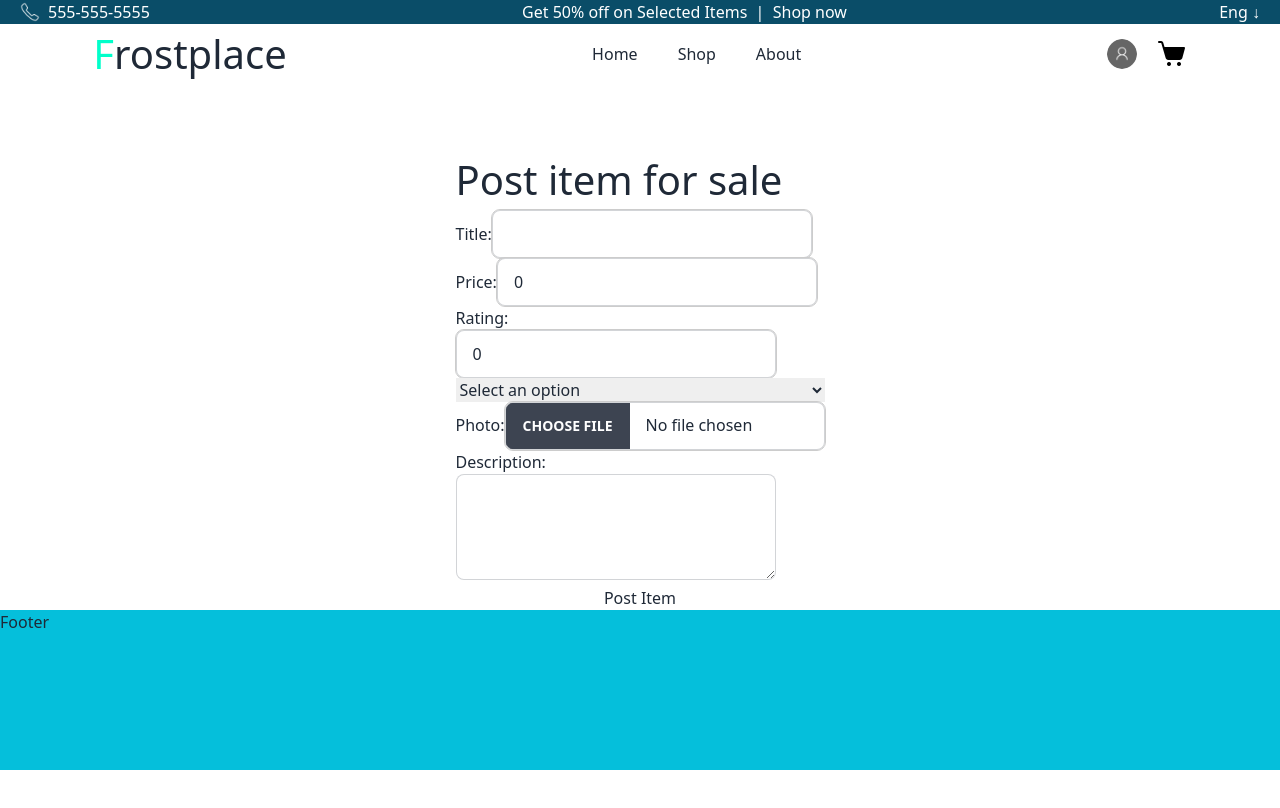
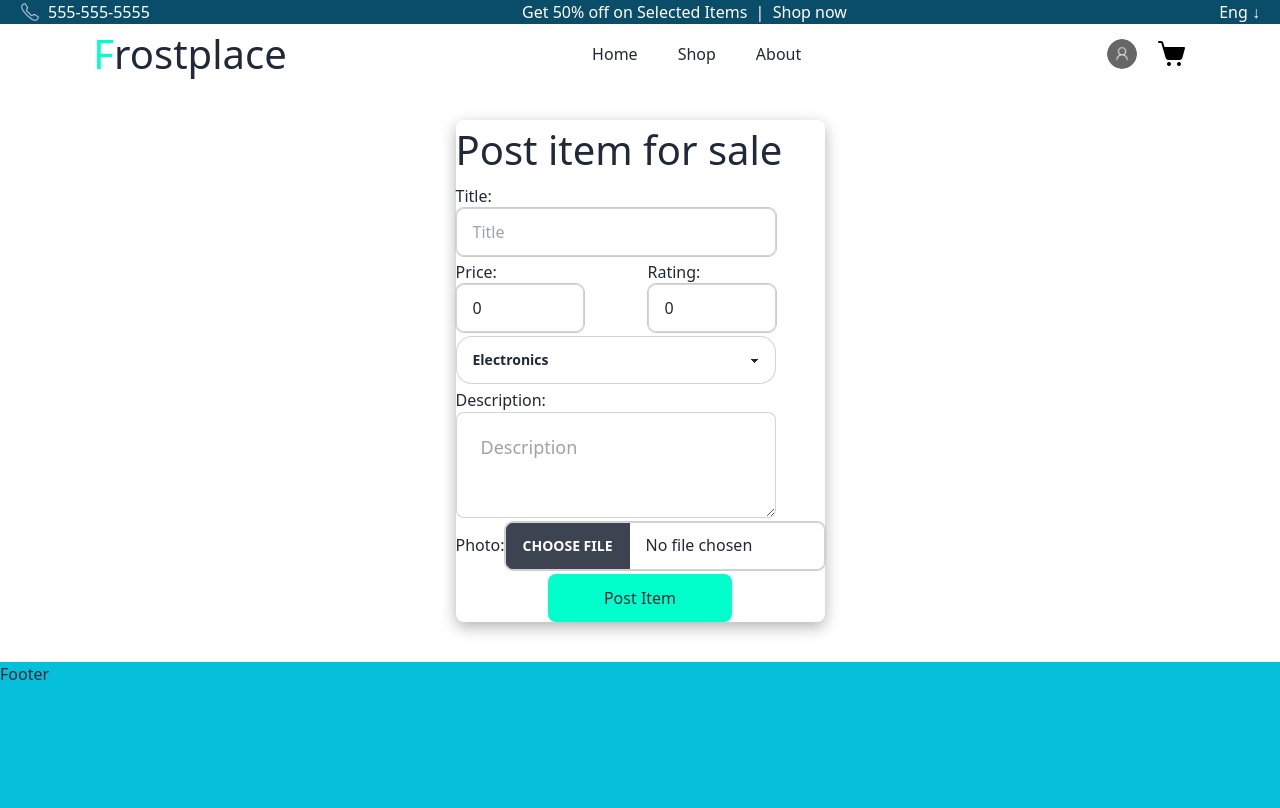
Before and after one commit to tdavis1991/marketplace_project, a React (Vite) app in the folder client/: page /create in a window 1280 px wide. Shown: the top 808 px of the page. Built offline with nearby package versions, Linux system fonts and the light colour scheme; sample sign-in values are in the browser's storage.

Commit message:
working on item form

```diff
--- a/client/src/pages/Home.jsx
+++ b/client/src/pages/Home.jsx
@@ -4,7 +4,7 @@ const Home = () => {
 
   return (
     <div>
-      <a href='/create'>ITEM</a>
+
     </div>
   )
 }
--- a/client/src/pages/ItemForm.jsx
+++ b/client/src/pages/ItemForm.jsx
@@ -65,37 +65,38 @@ const Item = () => {
   }
 
   return (
-    <div className='h-5/6 mt-10'>
-      <form onSubmit={handleSubmit} className='flex flex-col'>
+    <div className='h-5/6 my-10 shadow-md rounded-lg'>
+      <form onSubmit={handleSubmit} className='flex flex-col gap-1'>
         <h2>Post item for sale</h2>
-        <label>
+        <label className='flex flex-col'>
           Title:
-          <input className="input input-bordered w-full max-w-xs" type='text' name='title' value={formData.title} onChange={handleChange} />
+          <input placeholder='Title' className="input input-bordered w-full max-w-xs" type='text' name='title' value={formData.title} onChange={handleChange} />
         </label>
-        <label>
-          Price:
-          <input className="input input-bordered w-full max-w-xs" type='number' name='price' value={formData.price} onChange={handleChange} />
-        </label>
-        <label>
-          Rating:
-          <input className="input input-bordered w-full max-w-xs" type='number' name='rating' value={formData.rating} onChange={handleChange} />
-        </label>
-        <select name='category' value={formData.category} onChange={handleChange}>
-          <option value="">Select an option</option>
+        <div className='flex justify-between w-full max-w-xs'>
+          <label className='flex flex-col w-2/5'>
+            Price:
+            <input placeholder='Price' className="input input-bordered w-full max-w-xs" type='number' name='price' value={formData.price} onChange={handleChange} />
+          </label>
+          <label className='flex flex-col w-2/5'>
+            Rating:
+            <input placeholder='Rating' className="input input-bordered w-full max-w-xs" type='number' name='rating' value={formData.rating} onChange={handleChange} />
+          </label>
+        </div>
+        <select className='select select-bordered select-md w-full max-w-xs rounded-2xl' name='category' value={formData.category} onChange={handleChange}>
+          <option disabled selected>Category</option>
           <option value="electronic">Electronics</option>
           <option value="clothing">Clothing</option>
           <option value="outdoor">Outdoor</option>
         </select>
-
+        <label className='flex flex-col'>
+          Description:
+          <textarea placeholder='Description' className="textarea textarea-bordered textarea-lg w-full max-w-xs" name='description' value={formData.description} onChange={handleChange} />
+        </label>
         <label>
           Photo:
           <input className="file-input file-input-bordered w-full max-w-xs" accept='image/*' type='file' onChange={(e) => handleImageChange(e.target.files[0])} />
         </label>
-        <label>
-          Description:
-          <textarea className="textarea textarea-bordered textarea-lg w-full max-w-xs" name='description' value={formData.description} onChange={handleChange} />
-        </label>
-        <button type="submit">Post Item</button>
+        <button className='bg-quaternary w-1/2 mx-auto rounded-lg py-3' type="submit">Post Item</button>
         {error && <div>{error}</div>}
       </form>
     </div>
```
